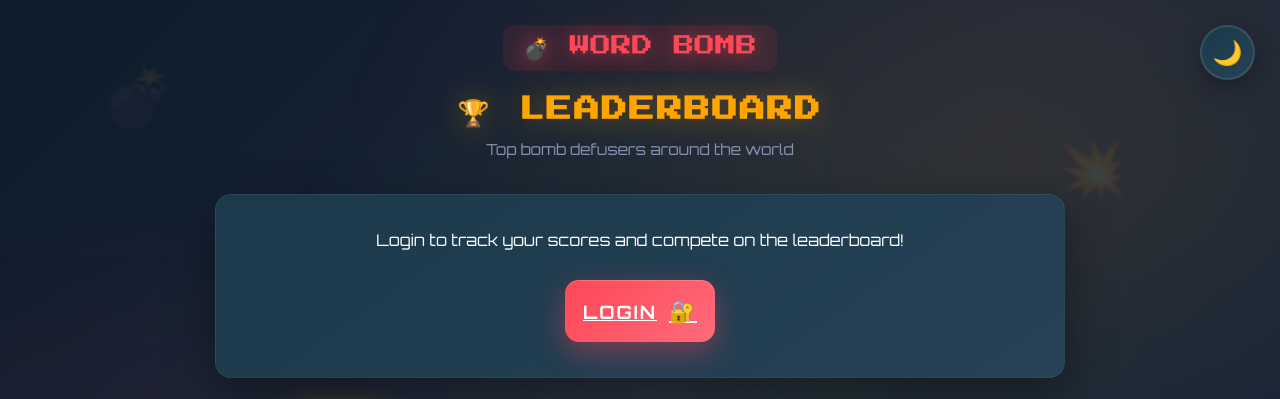
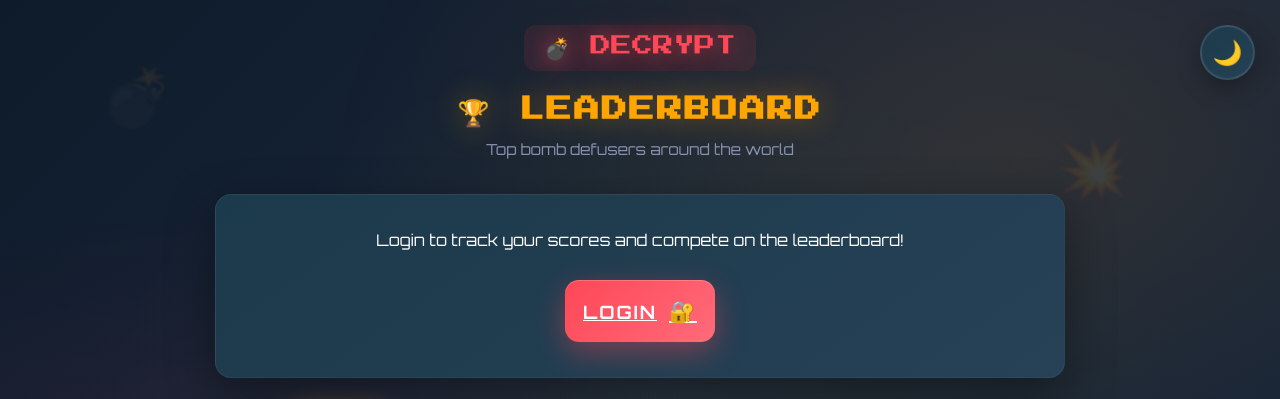
Before and after one commit to ChrisF29/hciproject, a PHP site: page /leaderboard.php in a window 1280 px wide. Shown: the top 399 px of the page. Run offline with PHP 8.4, Linux system fonts and the light colour scheme; data that the repository does not hold is empty.

Commit message:
modified:   leaderboard.php

```diff
--- a/leaderboard.php
+++ b/leaderboard.php
@@ -84,7 +84,7 @@ $avatars = ['🎮', '💣', '🔥', '⭐', '🏆', '👑', '🎯', '⚡', '🌟'
 <head>
     <meta charset="UTF-8">
     <meta name="viewport" content="width=device-width, initial-scale=1.0">
-    <title>Leaderboard - Word Bomb</title>
+    <title>Leaderboard - Decrypt</title>
     <link rel="stylesheet" href="auth-style.css">
     <link href="https://fonts.googleapis.com/css2?family=Orbitron:wght@400;700;900&family=Press+Start+2P&display=swap" rel="stylesheet">
 </head>
@@ -92,7 +92,7 @@ $avatars = ['🎮', '💣', '🔥', '⭐', '🏆', '👑', '🎯', '⚡', '🌟'
     <div class="leaderboard-container">
         <!-- Header -->
         <div class="leaderboard-header">
-            <a href="index.html" class="logo">💣 WORD BOMB</a>
+            <a href="index.html" class="logo">💣 DECRYPT</a>
             <h1>🏆 LEADERBOARD</h1>
             <p>Top bomb defusers around the world</p>
         </div>
```
